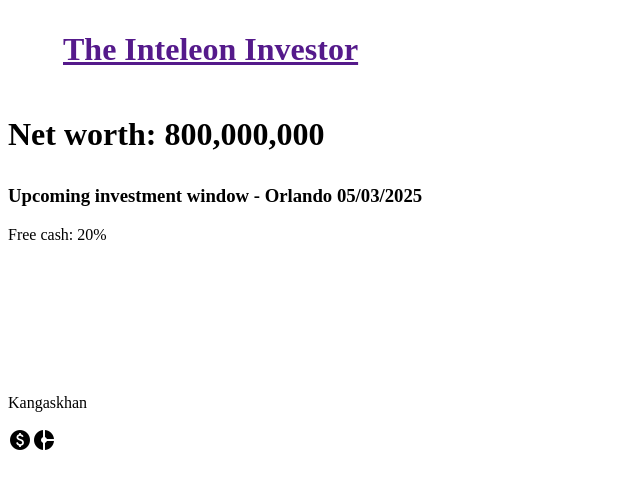
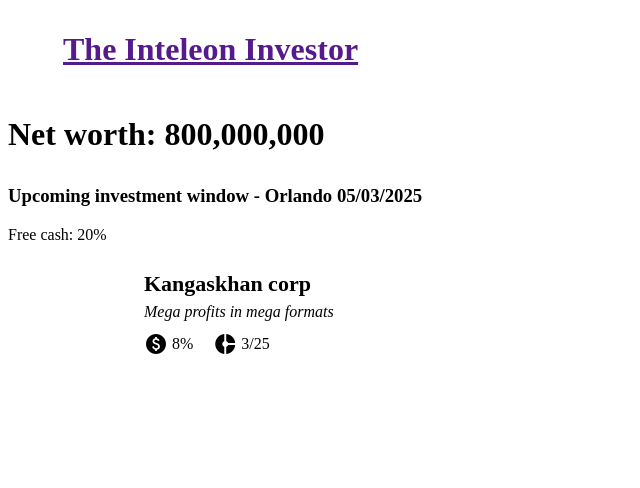
Before and after one commit to rileyL6122428/inteleon-investor, an Angular app: page /portfolio in a window 1280 px wide. Shown: the top 488 px of the page, without its empty margins (0-640 px from the left). Built offline with nearby package versions, Linux system fonts and the light colour scheme.

Commit message:
Continues portfolio

```diff
--- a/src/app/components/pages/portfolio/portfolio.component.html
+++ b/src/app/components/pages/portfolio/portfolio.component.html
@@ -12,12 +12,22 @@
         <app-pokemon-icon></app-pokemon-icon>
       </div>
       <div class="name-and-percentage">
-        <p class="invstested-pokemon-name">Kangaskhan</p>
-        <p class="percentage-"></p>
-        <!-- <span class="material-symbols-outlined">money_bag</span> -->
-         <mat-icon aria-hidden="false" aria-label="Example home icon" fontIcon="paid"></mat-icon>
-         <mat-icon aria-hidden="false" aria-label="Example home icon" fontIcon="donut_small"></mat-icon>
-         <!-- <mat-icon aria-hidden="false" aria-label="Example home icon" fontIcon="paid"></mat-icon> -->
+        <p class="invstested-pokemon-name">Kangaskhan corp</p>
+        <p class="invstested-pokemon-slogan"><em>Mega profits in mega formats</em></p>
+        <p class="percentage-and-operating-split">
+          <mat-icon
+            class="invested-icon"
+            aria-hidden="false"
+            aria-label="Example home icon"
+            fontIcon="paid" />
+          <span class="invested-percentage">8%</span>
+          <mat-icon
+            class="operating-split-icon"
+            aria-hidden="false"
+            aria-label="Example home icon"
+            fontIcon="donut_small" />
+          <span class="operating-split">3/25</span>
+        </p>
       </div>
     </div>
 
--- a/src/app/components/pages/portfolio/portfolio.component.scss
+++ b/src/app/components/pages/portfolio/portfolio.component.scss
@@ -21,3 +21,39 @@ app-pokemon-icon {
   display: block;
   width: $icon-width;
 }
+
+.investment-row {
+  display: flex;
+}
+
+.name-and-percentage {
+  margin-top: 11px;
+  margin-left: 22px;
+
+  * {
+    margin: 0;
+  }
+
+  .invstested-pokemon-name {
+    font-size: 22px;
+    font-weight: bold;
+  }
+
+  .invstested-pokemon-slogan {
+    margin-top: 6px;
+  }
+
+  .percentage-and-operating-split {
+    display: flex;
+    margin-top: 11px;
+  }
+
+  .invested-percentage, .operating-split {
+    margin-top: 3px;
+    margin-left: 4px;
+  }
+
+  .operating-split-icon {
+    margin-left: 20px;
+  }
+}
```
